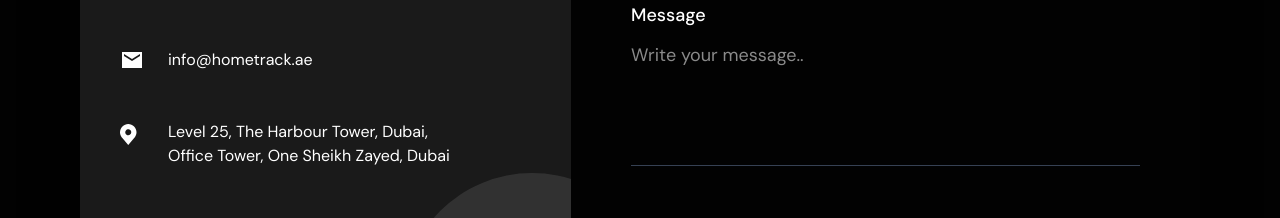
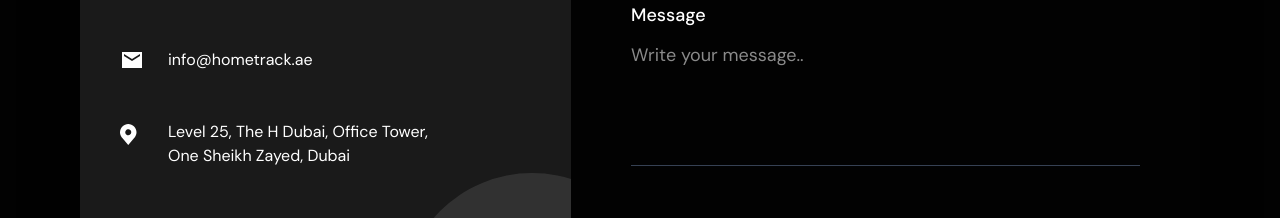
Before and after one commit to adityahajari14/Hometrack, a Next.js app: page / in a window 1280 px wide. Shown: the part 6360-6578 px from the top of the page. Built offline with nearby package versions, Linux system fonts and the light colour scheme.

Commit message:
fix :address update

```diff
--- a/src/components/contact.js
+++ b/src/components/contact.js
@@ -102,7 +102,7 @@ export default function ContactCard() {
                       className="shrink-0 mt-1"
                     />
                     <p className="font-dm-sans text-xs sm:text-sm lg:text-base max-w-[288px]">
-                      Level 25, The Harbour Tower, Dubai, Office Tower, One Sheikh Zayed, Dubai
+                      Level 25, The H Dubai, Office Tower, One Sheikh Zayed, Dubai
                     </p>
                   </div>
                 </div>
```
